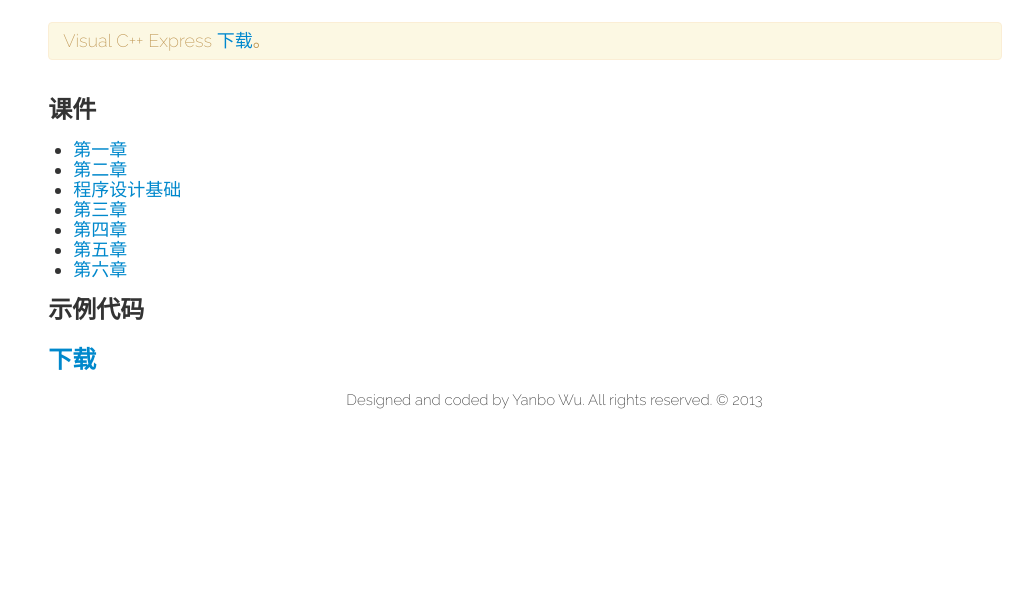
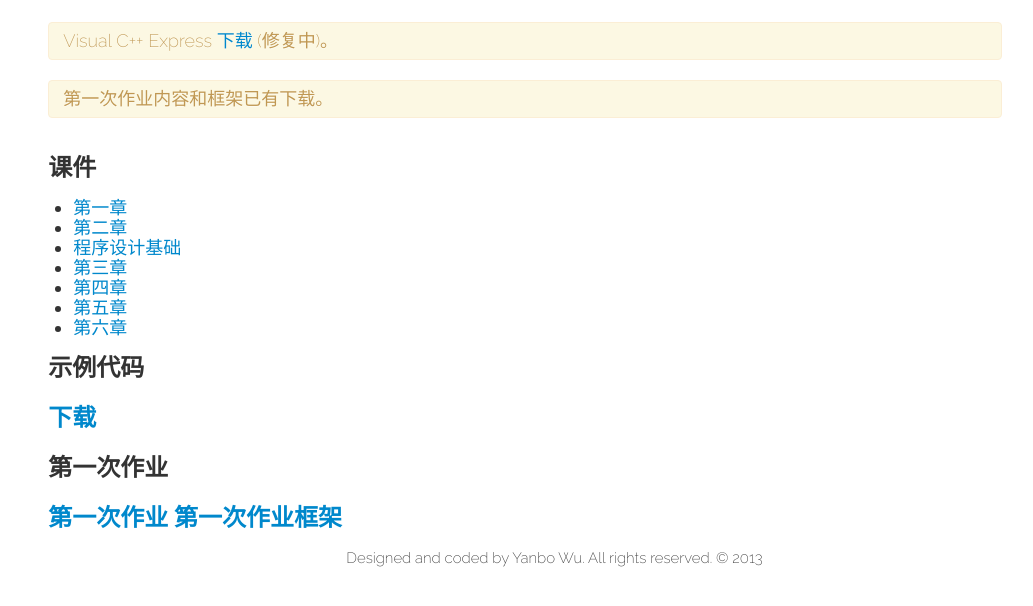
Before and after one commit to wuyb/wuyb.com, a plain HTML site: page cpp/index.html in a window 1280 px wide. Shown: the part 108-714 px from the top of the page, without its empty margins (125-1158 px from the left). Drawn offline with nearby package versions, Linux system fonts and the light colour scheme.

Commit message:
add homework 1

```diff
--- a/cpp/index.html
+++ b/cpp/index.html
@@ -141,7 +141,14 @@
         <div class="row-fluid">
           <div class="span10 offset1">
             <div class="alert">
-              Visual C++ Express <a href="ftp://202.112.156.155/">下载</a>。
+              Visual C++ Express <a href="ftp://202.112.156.155/">下载</a> (修复中)。
+            </div>
+          </div>
+        </div>
+        <div class="row-fluid">
+          <div class="span10 offset1">
+            <div class="alert">
+            第一次作业内容和框架已有下载。
             </div>
           </div>
         </div>
@@ -159,6 +166,9 @@
             </ul>
             <h3>示例代码<h3>
             <a href="code.zip">下载</a>
+            <h3>第一次作业<h3>
+            <a href="keynotes/第一次作业.pptx">第一次作业</a>
+            <a href="keynotes/homework1.zip">第一次作业框架</a>
           </div>
 
           <div class="span10 offset1 footer">
```
Also changed, not shown: 3 other files.
